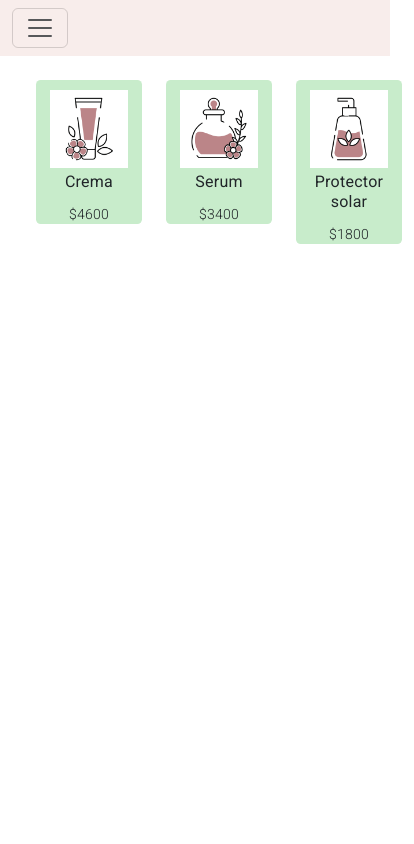
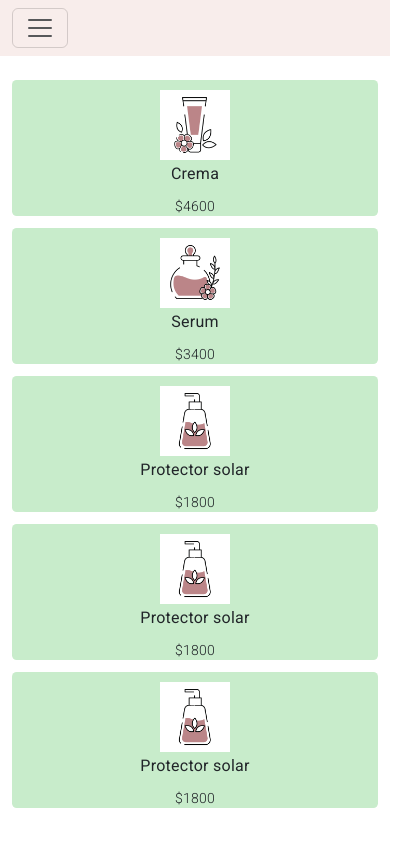
Before and after one commit to nehoxy/estetica-lida, an Angular app: page /productos in a window 390 px wide. Shown: the top 844 px of the page, 414 px wide, since content can reach past the window. Built offline with nearby package versions, Linux system fonts and the light colour scheme.

Commit message:
agregue css para hacerlo responsive y le cambie algunas clases a los cards

```diff
--- a/src/app/modules/productos/components/card-producto/card-producto.component.css
+++ b/src/app/modules/productos/components/card-producto/card-producto.component.css
@@ -1,9 +1,25 @@
 .imagen-1{
     margin-top: 2.5vw;
-    width: 20vw;
-    height: 20vw;
+    width: 15vw;
+    height: 15vw;
 }
 
-.cards-estaticas{
+.cards-productos{
     border-radius: 1.2vw;
 }
+
+
+@media only screen and (max-width: 600px) {
+    .cards-productos{
+        border-radius: 1.2vw;
+        margin: 0 auto; /* Added */
+        float: none; /* Added */
+        margin-bottom: 10px; /* Added */
+
+    }
+    .imagen-1{
+        margin-top: 2.5vw;
+        width: 18vw;
+        height: 18vw;
+    }
+}
--- a/src/app/modules/productos/components/card-producto/card-producto.component.html
+++ b/src/app/modules/productos/components/card-producto/card-producto.component.html
@@ -1,25 +1,39 @@
 
 
 
-    <div class="container-fluid text-center m-4">
+    <div class="container text-center mx-auto m-4">
 
-        <div class="row justify-content-md-center">
-            <div class="col-4">
-                <div style="background-color: #C8ECCB;" class="cards-estaticas">
+        <div class="row justify-content-md">
+            <div class="col-lg-12 col-md-6 col-sm-6 col-xl-3">
+                <div style="background-color: #C8ECCB;" class="cards-productos">
                     <img class="imagen-1" src="../../../../../assets/img-card-producto/crema.png" alt="">
                     <h6 class="fs-6 mt-1 ">Crema</h6>
                     <p class="text-center fw-light">$4600</p>
                 </div>
             </div>
-            <div class="col-4">
-                <div style="background-color: #C8ECCB;" class="cards-estaticas">
+            <div class="col-lg-12 col-md-6 col-sm-6 col-xl-3">
+                <div style="background-color: #C8ECCB;" class="cards-productos">
                     <img class="imagen-1" src="../../../../../assets/img-card-producto/serum.png" alt="">
                     <h6 class="fs-6 mt-1 ">Serum</h6>
                     <p class="text-center fw-light">$3400</p>
                 </div>
             </div>
-            <div class="col-4">
-                <div style="background-color: #C8ECCB;" class="cards-estaticas">
+            <div class="col-lg-12 col-md-6 col-sm-6 col-xl-3">
+                <div style="background-color: #C8ECCB;" class="cards-productos">
+                    <img class="imagen-1" src="../../../../../assets/img-card-producto/protector.png" alt="">
+                    <h6 class="fs-6 mt-1 ">Protector solar</h6>
+                    <p class="text-center fw-light">$1800</p>
+                </div>
+            </div>
+            <div class="col-lg-12 col-md-6 col-sm-6 col-xl-3">
+                <div style="background-color: #C8ECCB;" class="cards-productos">
+                    <img class="imagen-1" src="../../../../../assets/img-card-producto/protector.png" alt="">
+                    <h6 class="fs-6 mt-1 ">Protector solar</h6>
+                    <p class="text-center fw-light">$1800</p>
+                </div>
+            </div>
+            <div class="col-lg-12 col-md-6 col-sm-6 col-xl-3">
+                <div style="background-color: #C8ECCB;" class="cards-productos">
                     <img class="imagen-1" src="../../../../../assets/img-card-producto/protector.png" alt="">
                     <h6 class="fs-6 mt-1 ">Protector solar</h6>
                     <p class="text-center fw-light">$1800</p>
```
